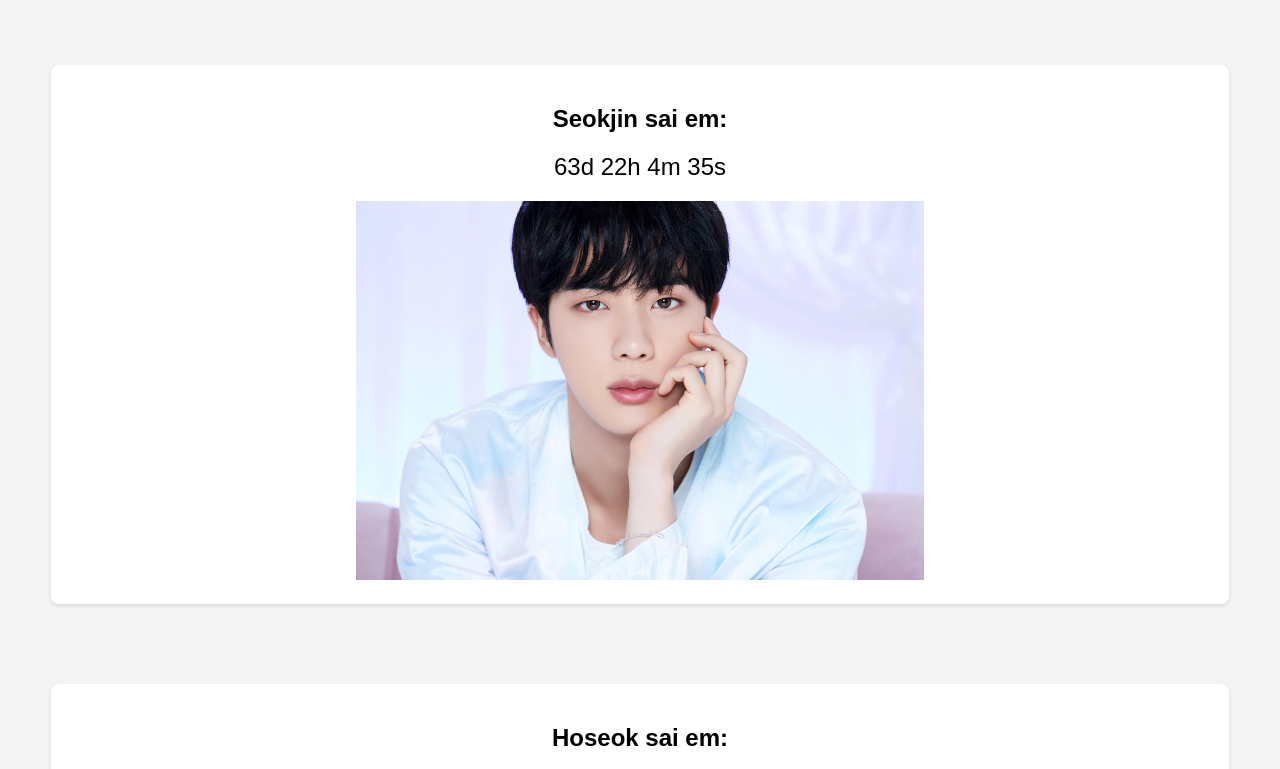
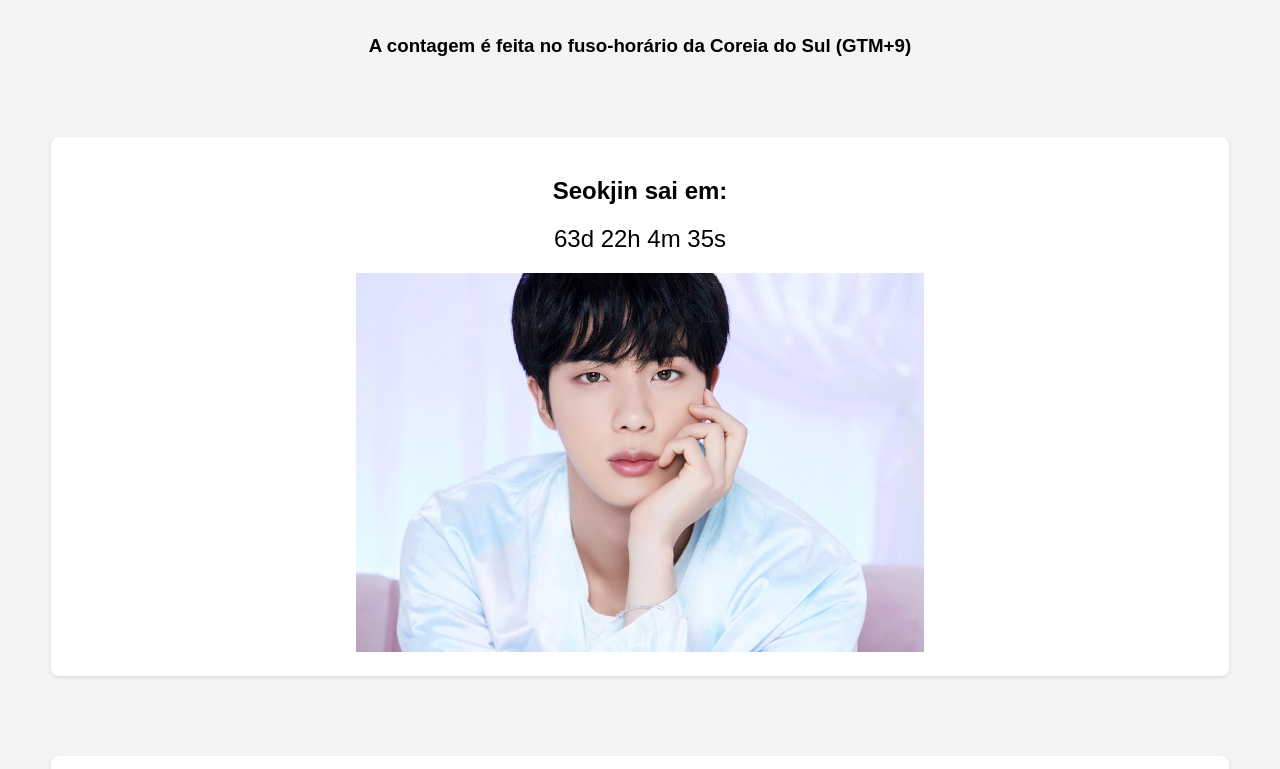
Before and after one commit to DehKellySilva/bts, a plain HTML site: page index.html in a window 1280 px wide. Shown: the part 152-921 px from the top of the page. Drawn offline with Linux system fonts and the light colour scheme.

Commit message:
Add fuso

```diff
--- a/index.html
+++ b/index.html
@@ -20,6 +20,7 @@
 <body>
 
     <h1>Quando os membros do BTS sai do exército?</h1>
+    <h3>A contagem é feita no fuso-horário da Coreia do Sul (GTM+9)</h2>
     <div class="countdown-container">
         <h2>Seokjin sai em:</h2>
         <div id="countdown"></div>
--- a/styles.css
+++ b/styles.css
@@ -114,3 +114,8 @@ body {
     max-width: 50%;
     margin-top: 20px;
 }
+
+h3 {
+    text-align: center;
+    margin-top: 50px;
+}
```
